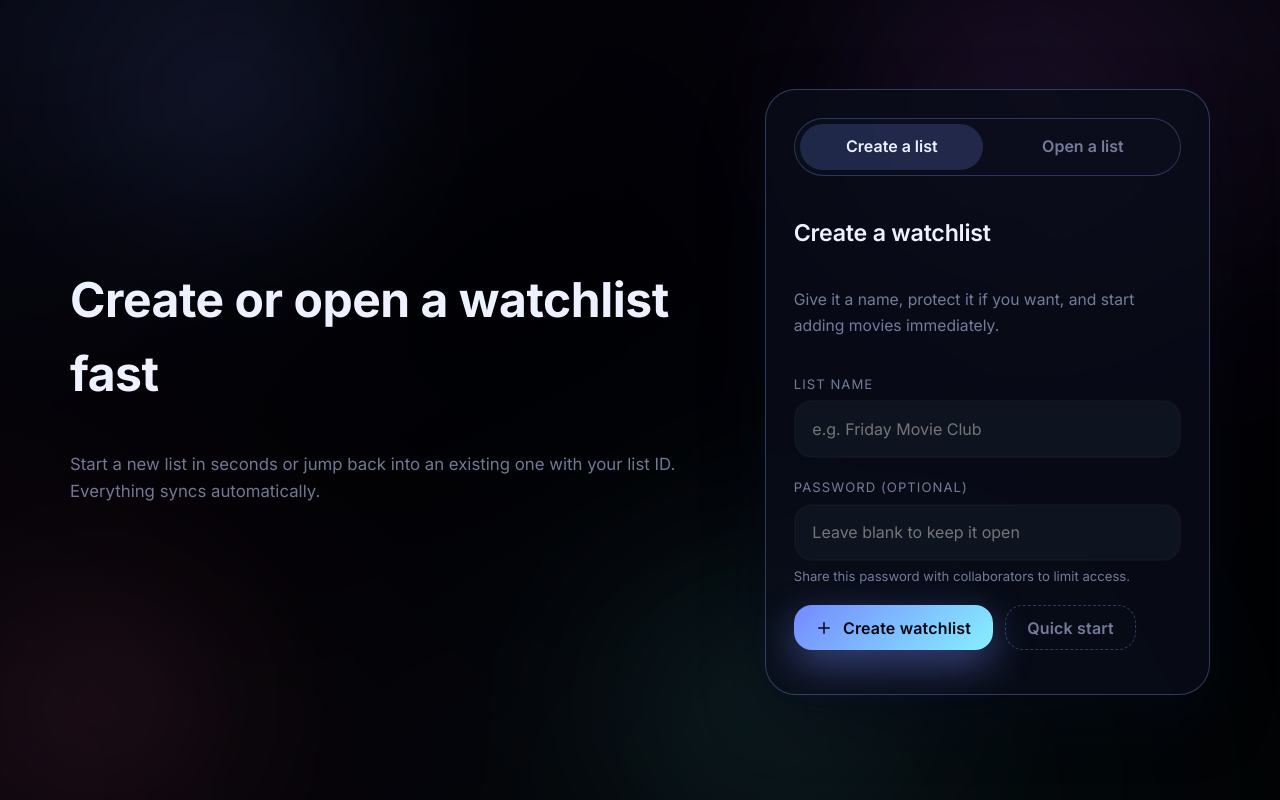
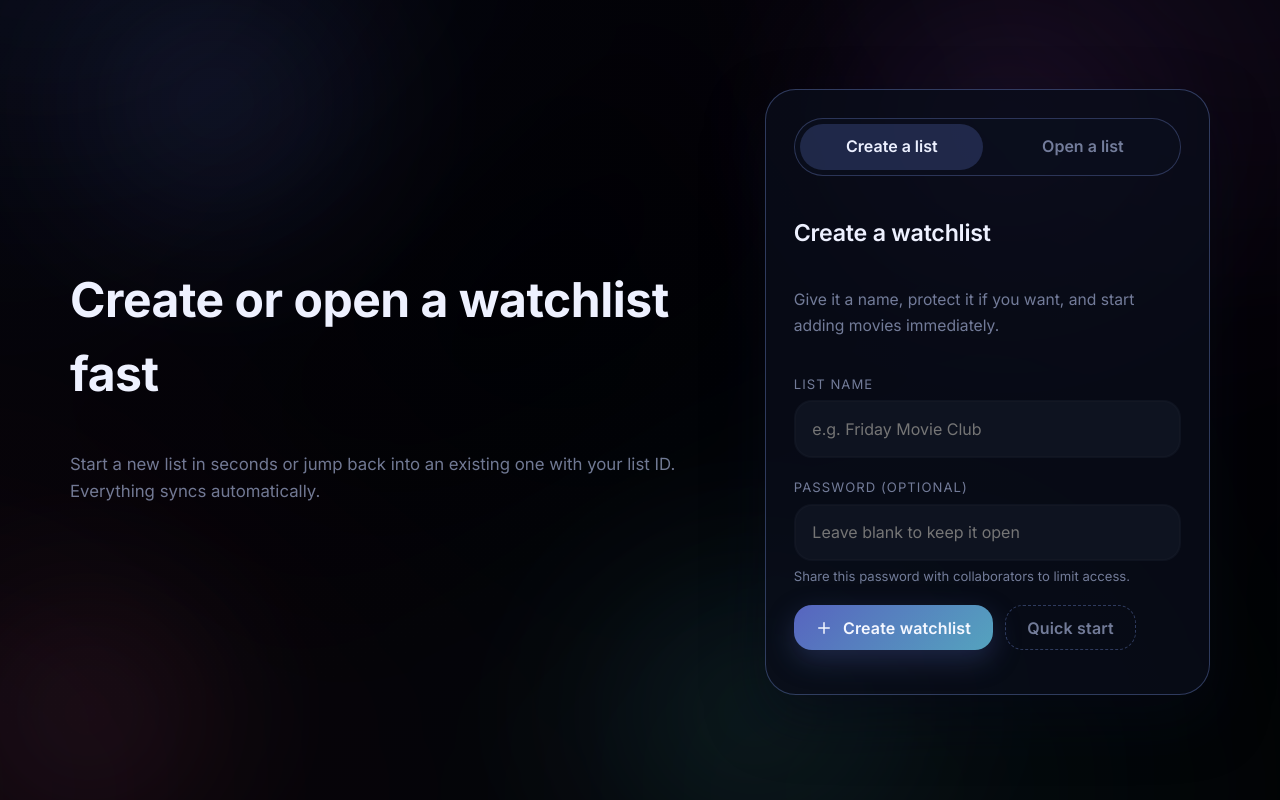
Before and after one commit to flxlehmann/watchlist, a Next.js app: page / in a window 1280 px wide. Built offline with nearby package versions, Linux system fonts and the light colour scheme.

Commit message:
Soften primary button and animate background

```diff
--- a/app/page.module.css
+++ b/app/page.module.css
@@ -29,6 +29,7 @@
     radial-gradient(44% 52% at 14% 78%, rgba(150, 70, 110, 0.16), transparent 76%);
   opacity: 0.7;
   filter: blur(110px);
+  animation: backgroundDrift 18s ease-in-out infinite;
 }
 
 .backgroundMesh {
@@ -42,6 +43,7 @@
   opacity: 0.55;
   filter: blur(46px);
   mix-blend-mode: screen;
+  animation: meshFloat 22s ease-in-out infinite;
 }
 
 .content {
@@ -307,14 +309,14 @@
 }
 
 .buttonPrimary {
-  background: linear-gradient(135deg, #7689ff, #86f0ff);
-  color: #060610;
-  box-shadow: 0 14px 40px rgba(118, 137, 255, 0.45);
+  background: linear-gradient(135deg, rgba(96, 110, 210, 0.9), rgba(98, 190, 220, 0.85));
+  color: #f4f7ff;
+  box-shadow: 0 10px 28px rgba(72, 88, 160, 0.35);
 }
 
 .buttonPrimary:hover {
   transform: translateY(-1px);
-  box-shadow: 0 18px 55px rgba(118, 137, 255, 0.55);
+  box-shadow: 0 14px 38px rgba(72, 88, 160, 0.45);
 }
 
 .buttonSurface {
@@ -1040,6 +1042,26 @@
   }
   50% {
     opacity: 1;
+  }
+}
+
+@keyframes backgroundDrift {
+  0%,
+  100% {
+    transform: translate3d(0, 0, 0) scale(1);
+  }
+  50% {
+    transform: translate3d(2%, -2%, 0) scale(1.02);
+  }
+}
+
+@keyframes meshFloat {
+  0%,
+  100% {
+    transform: translate3d(0, 0, 0);
+  }
+  50% {
+    transform: translate3d(-1.5%, 1.5%, 0);
   }
 }
 
```
